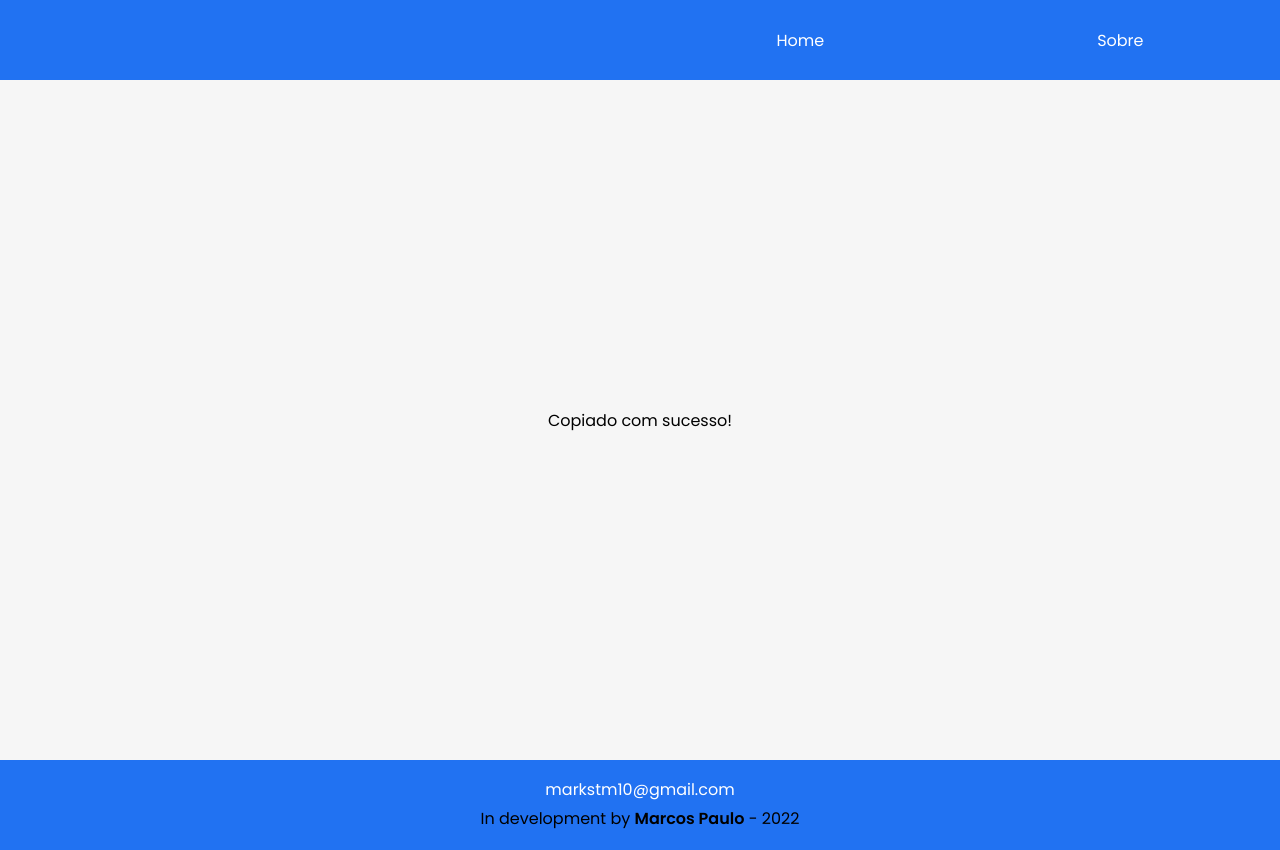
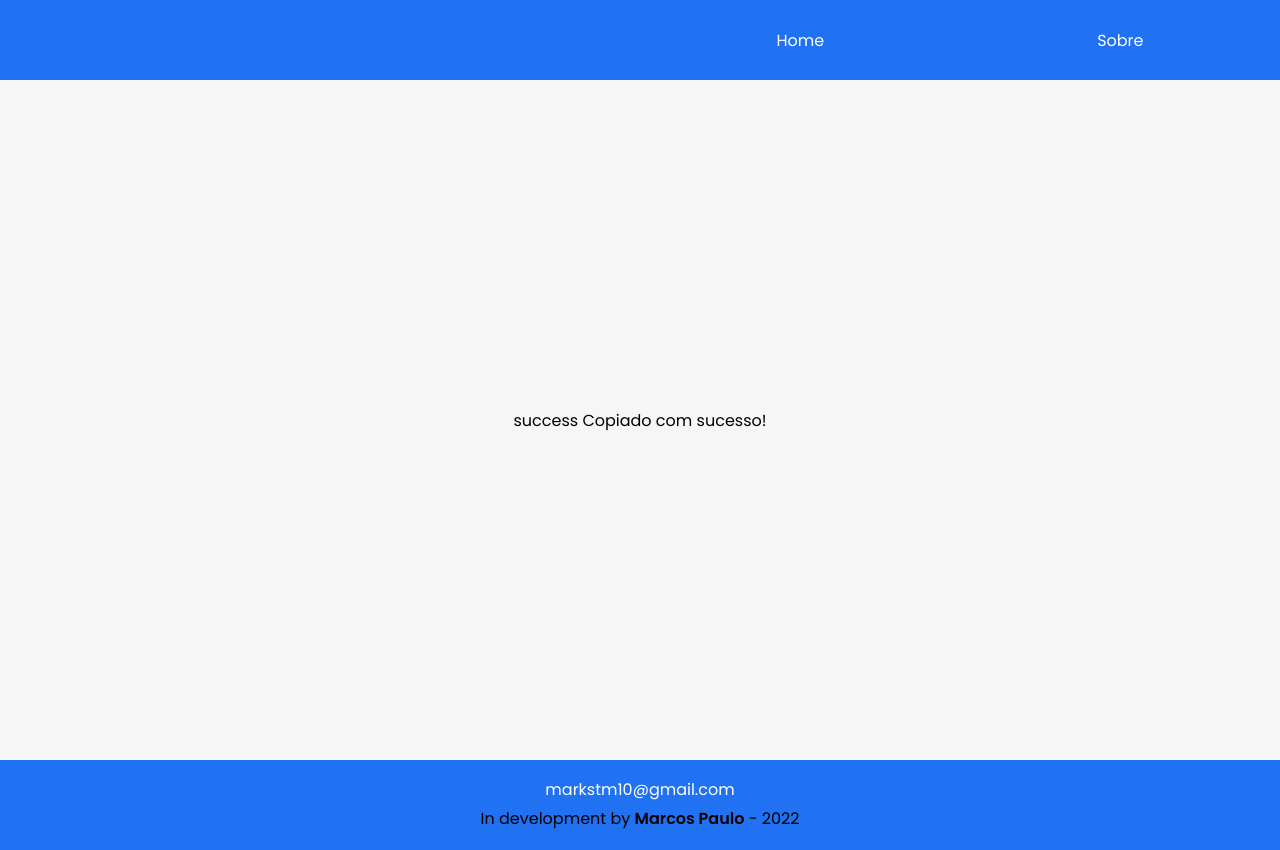
Before and after one commit to mstarkRules/clipboard-copy, a React (Vite) app: page /success in a window 1280 px wide. Built offline with nearby package versions, Linux system fonts and the light colour scheme.

Commit message:
refactor: update copy from url

```diff
--- a/src/pages/Success/index.tsx
+++ b/src/pages/Success/index.tsx
@@ -1,15 +1,18 @@
 import React, { useEffect } from "react";
 import { Container } from "./styles";
 
-async function copyFromUrlToClipboard() {
+function copyFromUrlToClipboard() {
   let text = window.location.pathname.split("/");
   navigator.clipboard.writeText(text[1]);
+
+  console.log("rtexttt: ", text[1]);
+  return text[1];
 }
 // copyFromUrlToClipboard();
 
 export function SuccessPage() {
-  useEffect(() => {
-    copyFromUrlToClipboard();
-  });
-  return <Container>Copiado com sucesso!</Container>;
+  // useEffect(() => {
+  //   copyFromUrlToClipboard();
+  // });
+  return <Container>{copyFromUrlToClipboard()} Copiado com sucesso!</Container>;
 }
```
